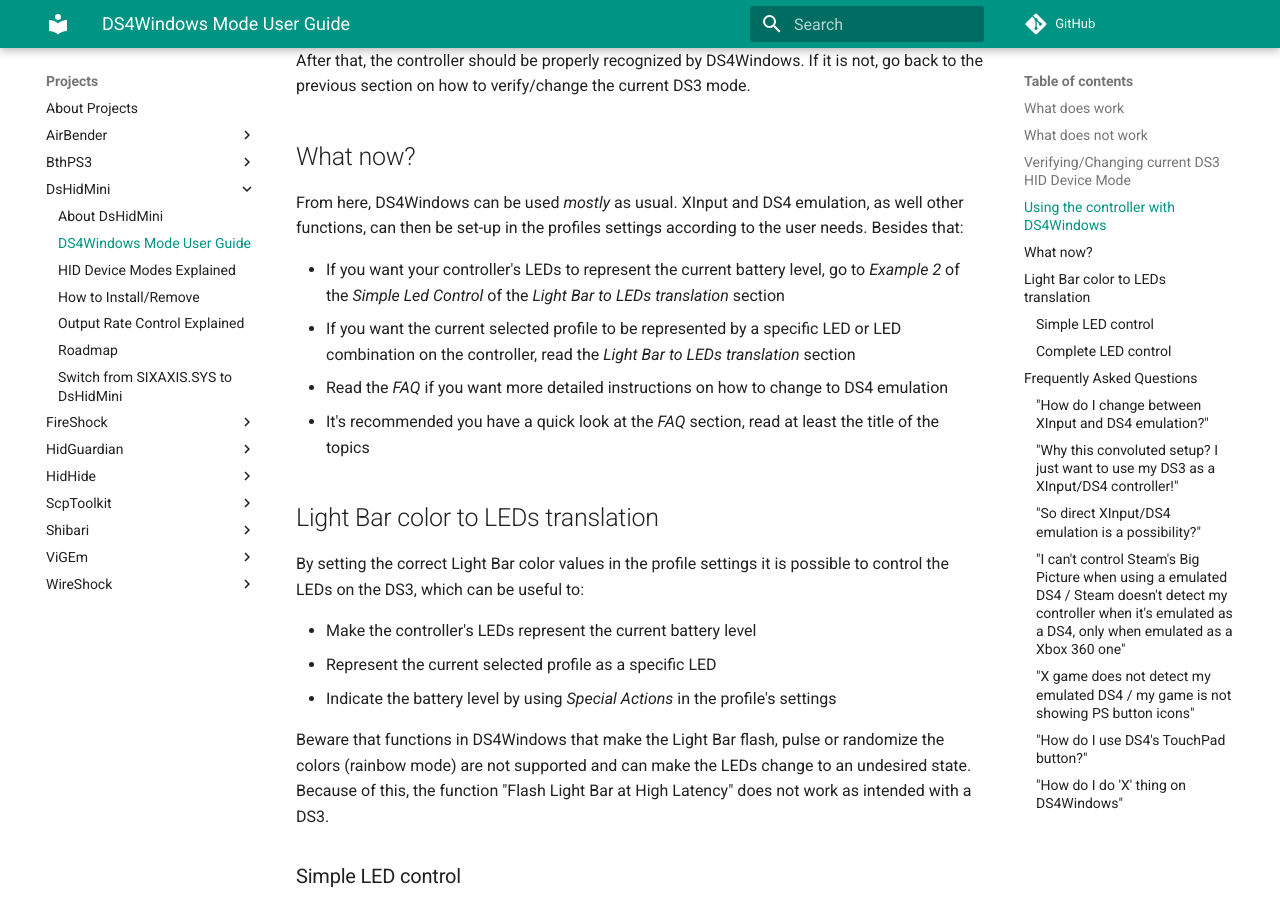
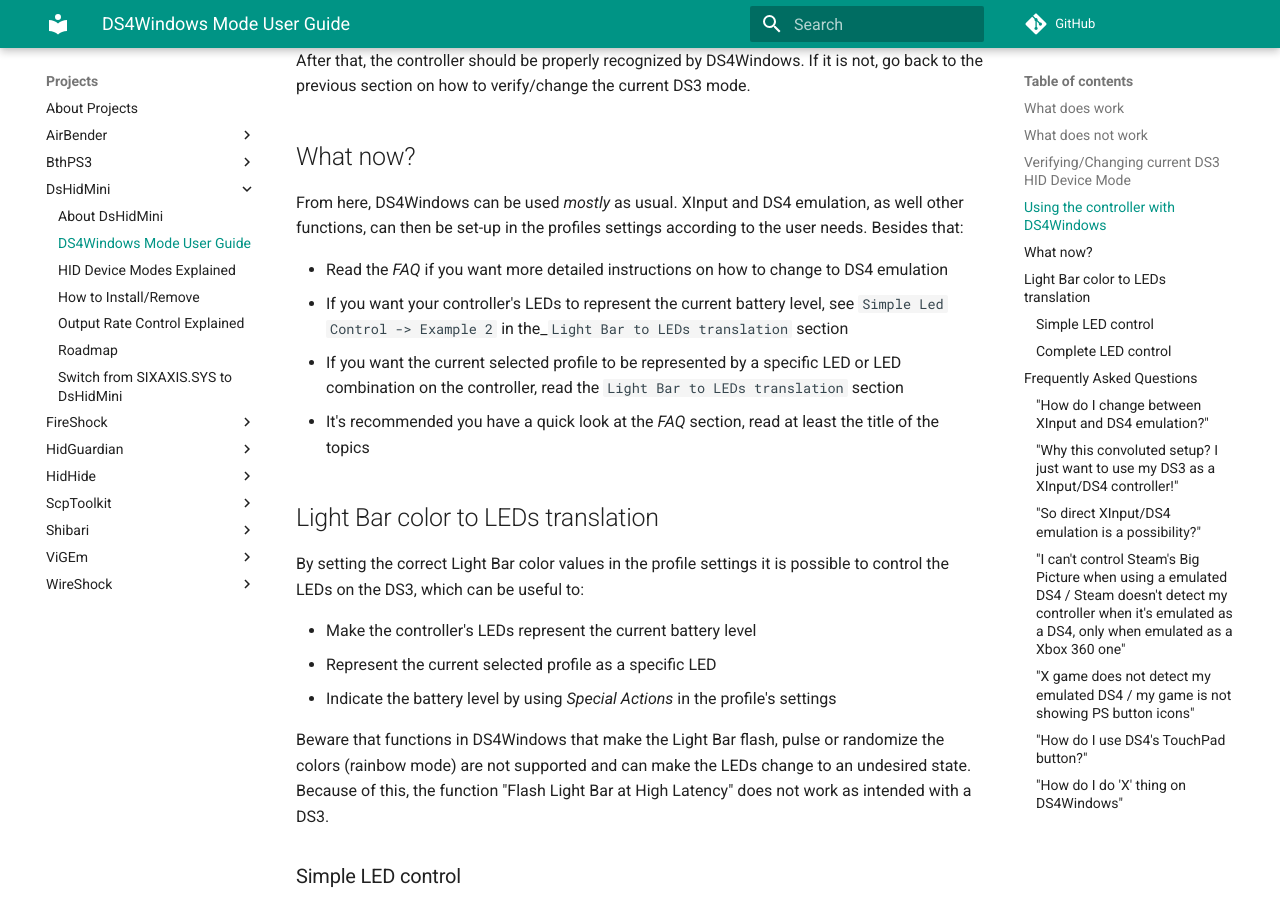
Before and after one commit to nefarius/ViGEm.github.io, an MkDocs documentation site: the page built from docs/projects/DsHidMini/DS4-Mode-User-Guide.md, in a window 1280 px wide and 900 px high, scrolled down 1540 px. Built offline with MkDocs 1.6.1 and Material for MkDocs 9.7.7, drawn with Linux system fonts in a browser that asks for light colours; comment, search, counter and statistics services are not loaded.

Commit message:
[DS4W User Guide] tweaked references related to Light Bar translation

```diff
--- a/docs/projects/DsHidMini/DS4-Mode-User-Guide.md
+++ b/docs/projects/DsHidMini/DS4-Mode-User-Guide.md
@@ -38,9 +38,9 @@
 
 From here, DS4Windows can be used _mostly_ as usual. XInput and DS4 emulation, as well other functions, can then be set-up in the profiles settings according to the user needs. Besides that:
 
-- If you want your controller's LEDs to represent the current battery level, go to _Example 2_ of the _Simple Led Control_ of the _Light Bar to LEDs translation_ section
-- If you want the current selected profile to be represented by a specific LED or LED combination on the controller, read the _Light Bar to LEDs translation_ section
 - Read the _FAQ_ if you want more detailed instructions on how to change to DS4 emulation
+- If you want your controller's LEDs to represent the current battery level, see `Simple Led Control -> Example 2` in the_`Light Bar to LEDs translation` section
+- If you want the current selected profile to be represented by a specific LED or LED combination on the controller, read the `Light Bar to LEDs translation` section
 - It's recommended you have a quick look at the _FAQ_ section, read at least the title of the topics
 
 ## Light Bar color to LEDs translation
```
